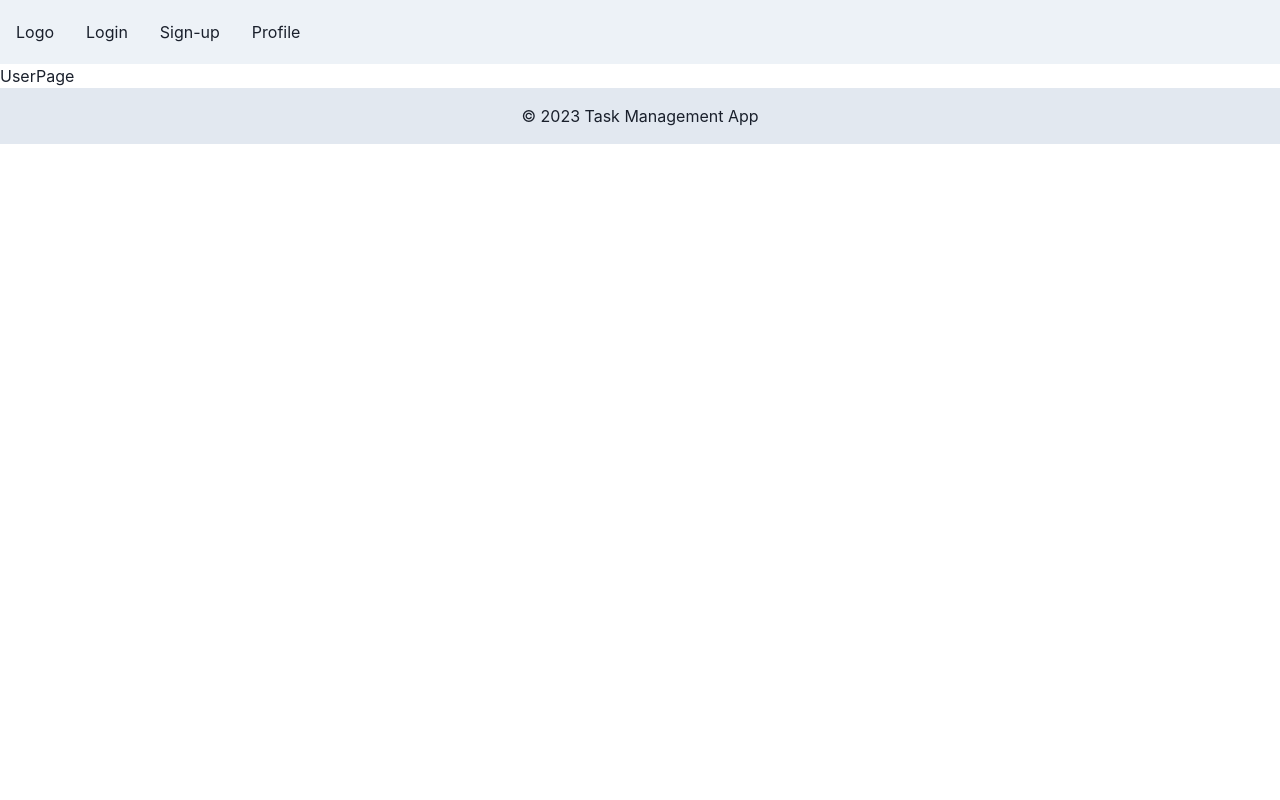
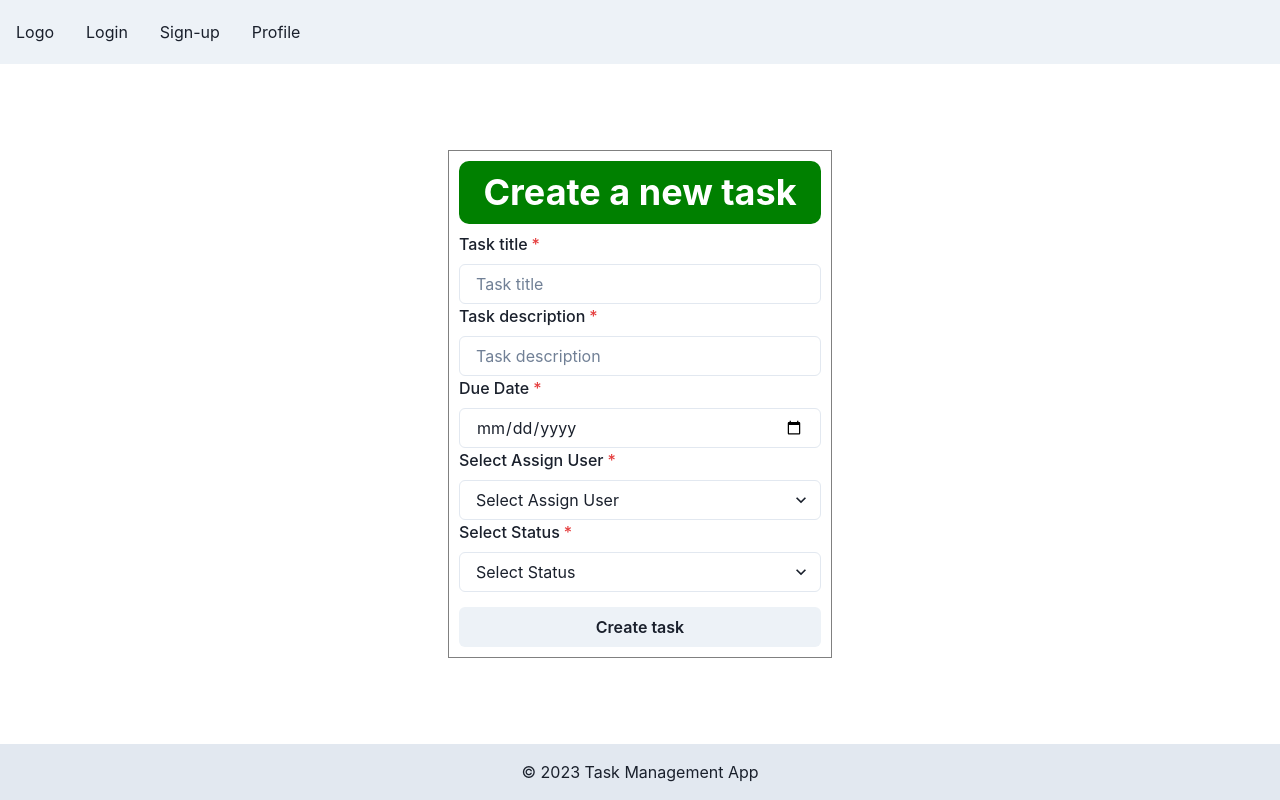
Before and after one commit to syedsohel22/task-management-system, a React (Vite) app in the folder client/: page /user in a window 1280 px wide. Built offline with nearby package versions, Linux system fonts and the light colour scheme.

Commit message:
login and signup testing

```diff
--- a/client/src/Pages/AdminPage.jsx
+++ b/client/src/Pages/AdminPage.jsx
@@ -1,5 +1,3 @@
-import React from "react";
-
 const AdminPage = () => {
   return <div>AdminPage</div>;
 };
--- a/client/src/Pages/Login.jsx
+++ b/client/src/Pages/Login.jsx
@@ -1,4 +1,6 @@
 import { useState } from "react";
+import { useDispatch } from "react-redux";
+import { loginFunc } from "./../redux/authReducer/action";
 import {
   Box,
   Button,
@@ -15,7 +17,7 @@ const LoginPage = () => {
     email: "",
     password: "",
   });
-
+  const dispatch = useDispatch();
   const handleInputChange = (e) => {
     const { name, value } = e.target;
     setFormData((prevData) => ({ ...prevData, [name]: value }));
@@ -24,7 +26,9 @@ const LoginPage = () => {
   const handleSubmit = (e) => {
     e.preventDefault();
     // Handle form submission logic here
+    dispatch(loginFunc(formData));
     console.log(formData);
+    setFormData({ email: "", password: "" });
   };
 
   return (
--- a/client/src/Pages/Register.jsx
+++ b/client/src/Pages/Register.jsx
@@ -29,6 +29,7 @@ const Register = () => {
     // Handle form submission logic here
     dispatch(registerFunc(formData));
     console.log(formData);
+    setFormData({ full_name: "", email: "", password: "" });
   };
 
   return (
--- a/client/src/Pages/UserPage.jsx
+++ b/client/src/Pages/UserPage.jsx
@@ -1,5 +1,112 @@
+import {
+  Stack,
+  Input,
+  Select,
+  FormControl,
+  FormLabel,
+  Flex,
+  Button,
+  Heading,
+  Center,
+  Spacer,
+} from "@chakra-ui/react";
+import { useState } from "react";
 const UserPage = () => {
-  return <div>UserPage</div>;
+  const [taskData, setTaskData] = useState({
+    title: "",
+    description: "",
+    due_date: "",
+    status: "",
+    assigned_user: "",
+  });
+
+  const handleTaskChange = (e) => {
+    const { name, value } = e.target;
+    setTaskData((prevData) => ({ ...prevData, [name]: value }));
+  };
+
+  const handleTaskSubmit = (e) => {
+    e.preventDefault();
+    console.log(taskData);
+  };
+
+  const user = ["Aman", "sohel", "sohel-1", "sohel-2", "sohel-3"];
+  return (
+    <Flex minH={"85vh"} align={"center"} justify={"center"}>
+      <Stack w={"30%"} margin={"auto"} border={"1px solid grey"} p={"10px"}>
+        <Center bg={"green"} color={"white"} borderRadius={"10px"}>
+          <Heading p={"10px"}>Create a new task</Heading>
+        </Center>
+        <form onSubmit={handleTaskSubmit}>
+          <FormControl isRequired>
+            <FormLabel>Task title</FormLabel>
+            <Input
+              placeholder="Task title"
+              type="text"
+              name="title"
+              value={taskData.title}
+              onChange={handleTaskChange}
+            />
+          </FormControl>
+          <FormControl isRequired>
+            <FormLabel>Task description</FormLabel>
+            <Input
+              placeholder="Task description"
+              type="text"
+              name="description"
+              value={taskData.description}
+              onChange={handleTaskChange}
+            />
+          </FormControl>
+          <FormControl isRequired>
+            <FormLabel>Due Date</FormLabel>
+            <Input
+              placeholder=""
+              type="date"
+              name="due_date"
+              value={taskData.due_date}
+              onChange={handleTaskChange}
+            />
+          </FormControl>
+          <FormControl isRequired>
+            <FormLabel>Select Assign User</FormLabel>
+            <Select
+              placeholder="Select Assign User"
+              name="assigned_user"
+              value={taskData.assigned_user}
+              onChange={handleTaskChange}
+            >
+              {user?.map((el, i) => {
+                return (
+                  <option key={i} value={el}>
+                    {el}
+                  </option>
+                );
+              })}
+            </Select>
+          </FormControl>
+
+          <FormControl isRequired>
+            <FormLabel>Select Status</FormLabel>
+            <Select
+              placeholder="Select Status"
+              name="status"
+              value={taskData.status}
+              onChange={handleTaskChange}
+            >
+              <option value="Pending">Pending</option>
+              <option value="In Progress">In Progress</option>
+              <option value="Completed">Completed</option>
+            </Select>
+          </FormControl>
+          <Spacer />
+          <Button type="submit" w={"100%"} mt={"15px"}>
+            Create task
+          </Button>
+        </form>
+      </Stack>
+    </Flex>
+  );
 };
 
 export default UserPage;
```
